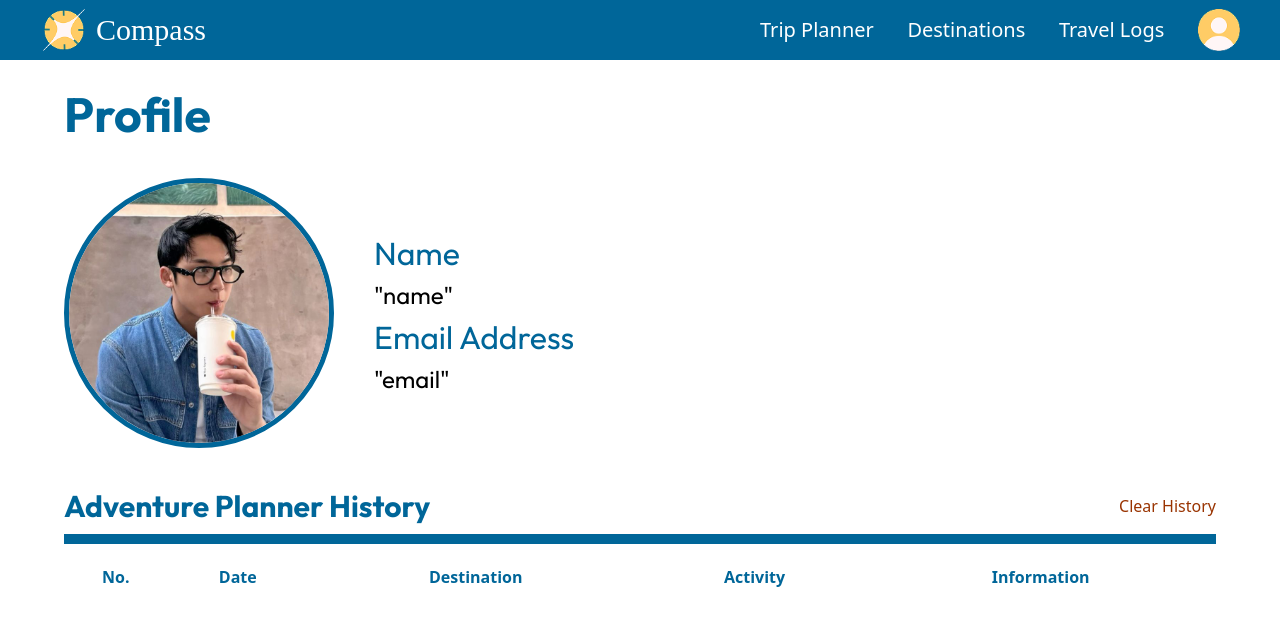
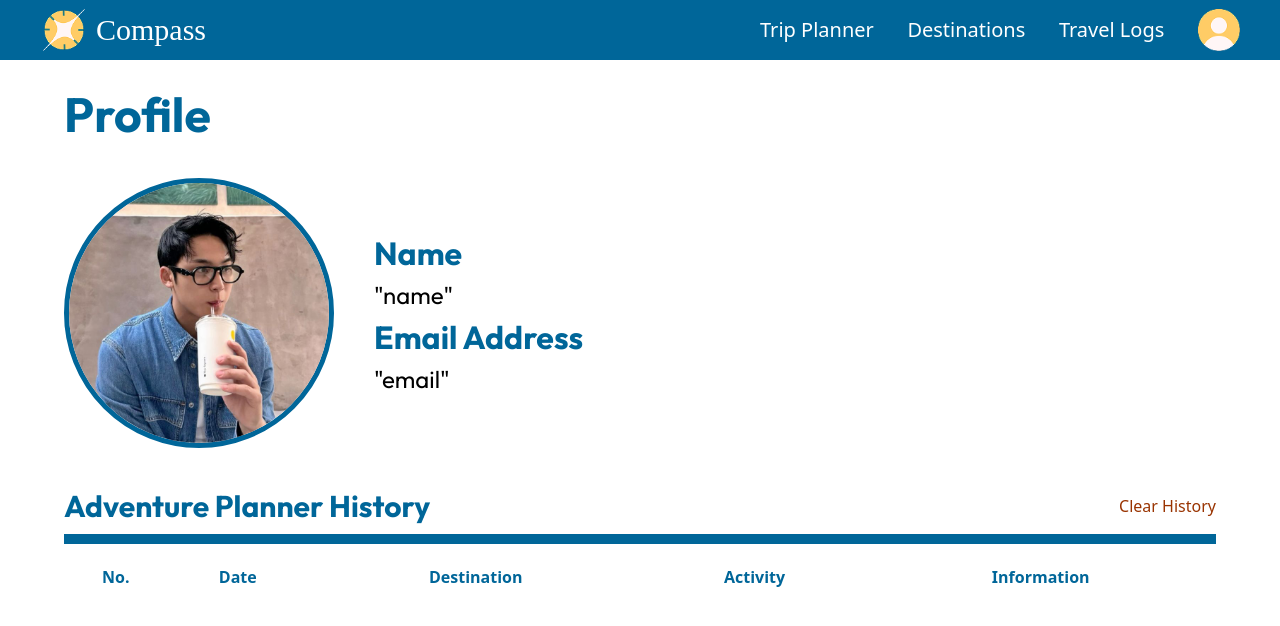
Before and after one commit to Idris0420/Compass, a React (Vite) app: page /profile in a window 1280 px wide. Shown: the top 626 px of the page. Built offline with nearby package versions, Linux system fonts and the light colour scheme; a web font is replaced by a local one.

Commit message:
bold email and name

```diff
--- a/src/Profile.jsx
+++ b/src/Profile.jsx
@@ -13,11 +13,11 @@ function Profile(){
                         <img className="rounded-full h-full border-[5px] border-[#006699]" src={SampleProfile} alt="" />
                         <div className=" flex flex-col justify-center">
                             <div className="">
-                                <h1 className="text-[#006699] text-[32px]">Name</h1>
+                                <h1 className="text-[#006699] text-[32px] font-bold">Name</h1>
                                 <h2 className="text-[24px]">"name"</h2>
                             </div>
                             <div className="">
-                                <h1 className="text-[#006699] text-[32px]">Email Address</h1>
+                                <h1 className="text-[#006699] text-[32px] font-bold">Email Address</h1>
                                 <h2 className="text-[24px]">"email"</h2>
                             </div>
                         </div>
```
